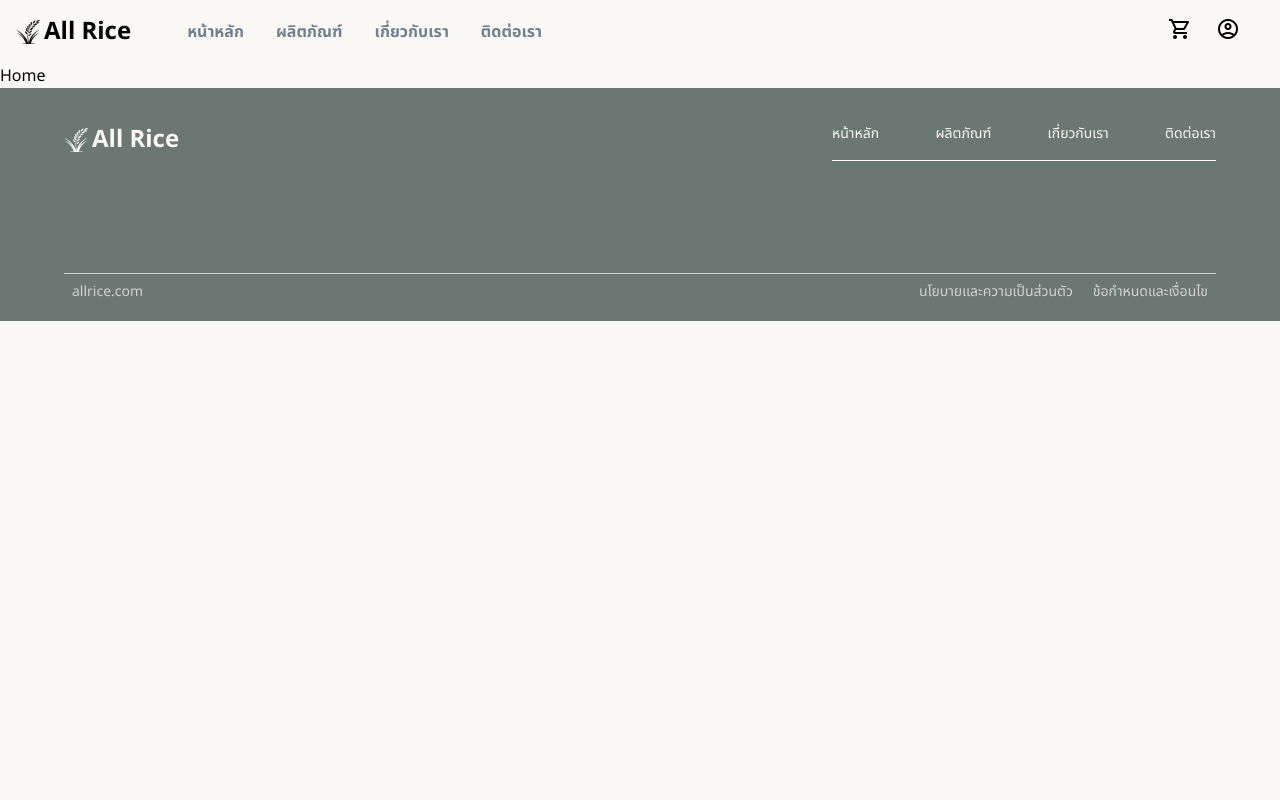
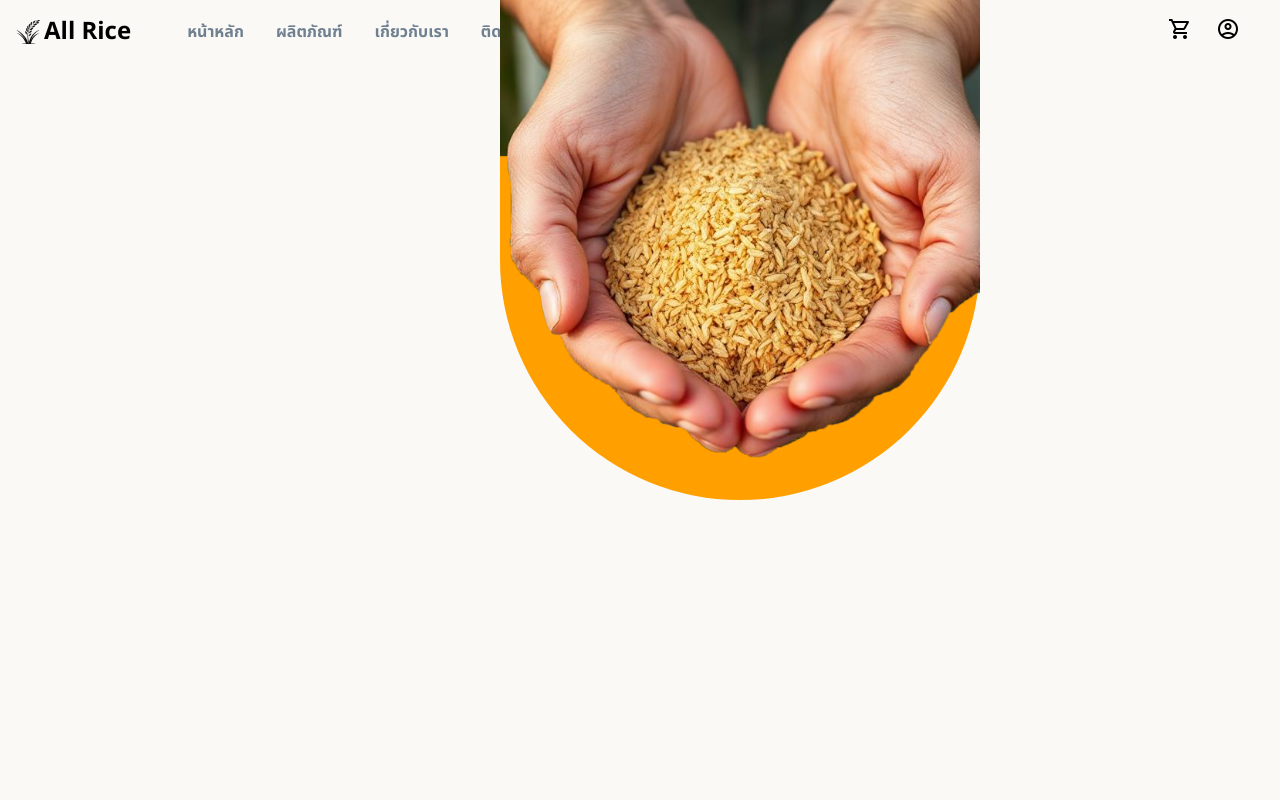
Before and after one commit to z3tz3r0/jsd9-pheonix_wicianburi-frontend, a React (Vite) app: page / in a window 1280 px wide. Shown: the top 800 px of the page. Built offline with nearby package versions, Linux system fonts and the light colour scheme; some icons are missing.

Commit message:
create figure hero section

```diff
--- a/src/pages/Home.jsx
+++ b/src/pages/Home.jsx
@@ -1,8 +1,15 @@
 import React from 'react'
+import NavBar from '../components/NavBar'
 
 const Home = () => {
     return (
-        <div>Home</div>
+        <div>
+            <section className='overflow-hidden h-screen'>
+                <figure className='hidden sm:flex justify-center fixed top-0 right-0 w-[480px] h-[500px] bg-[var(--clr-accent)] rounded-b-full z-0 mr-[300px]'>
+                    <img src="/assets/homepage-img.png" alt="" className='z-10'/>
+                </figure>
+            </section>
+        </div>
     )
 }
 
```
